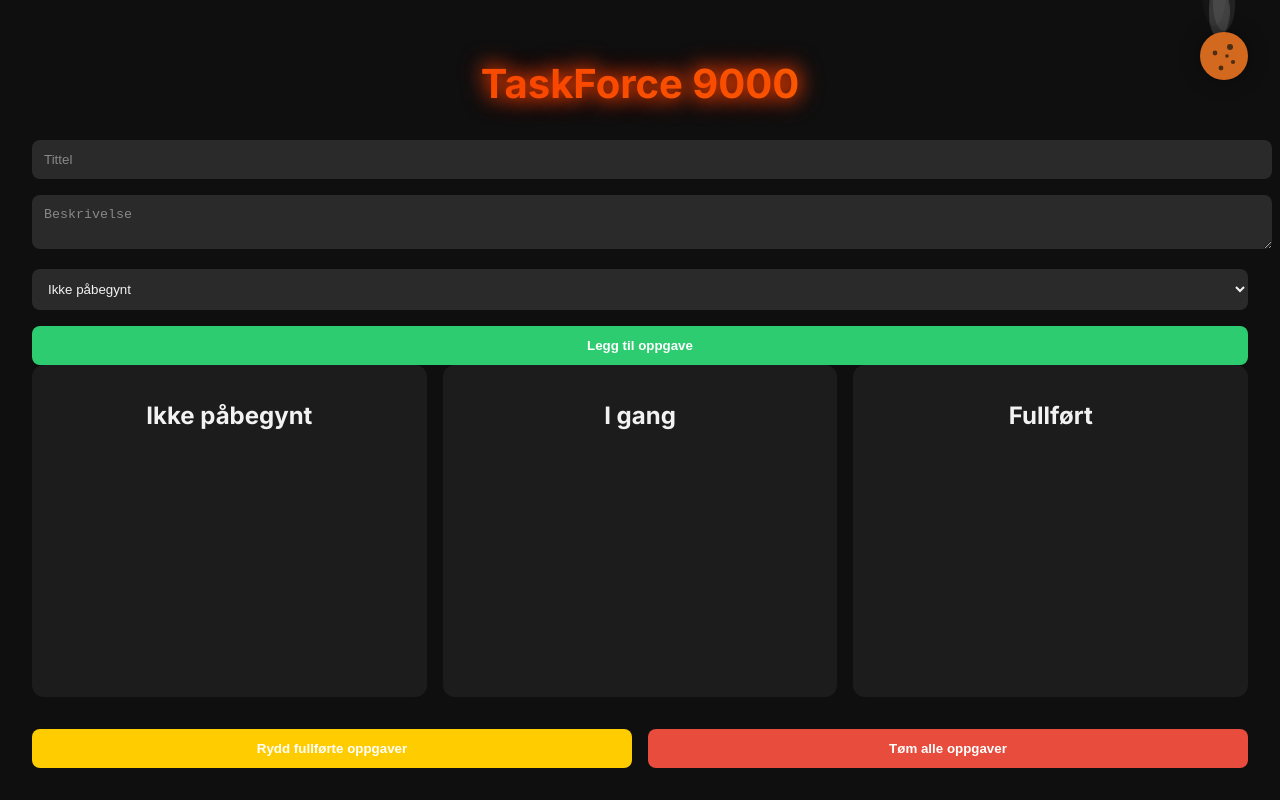
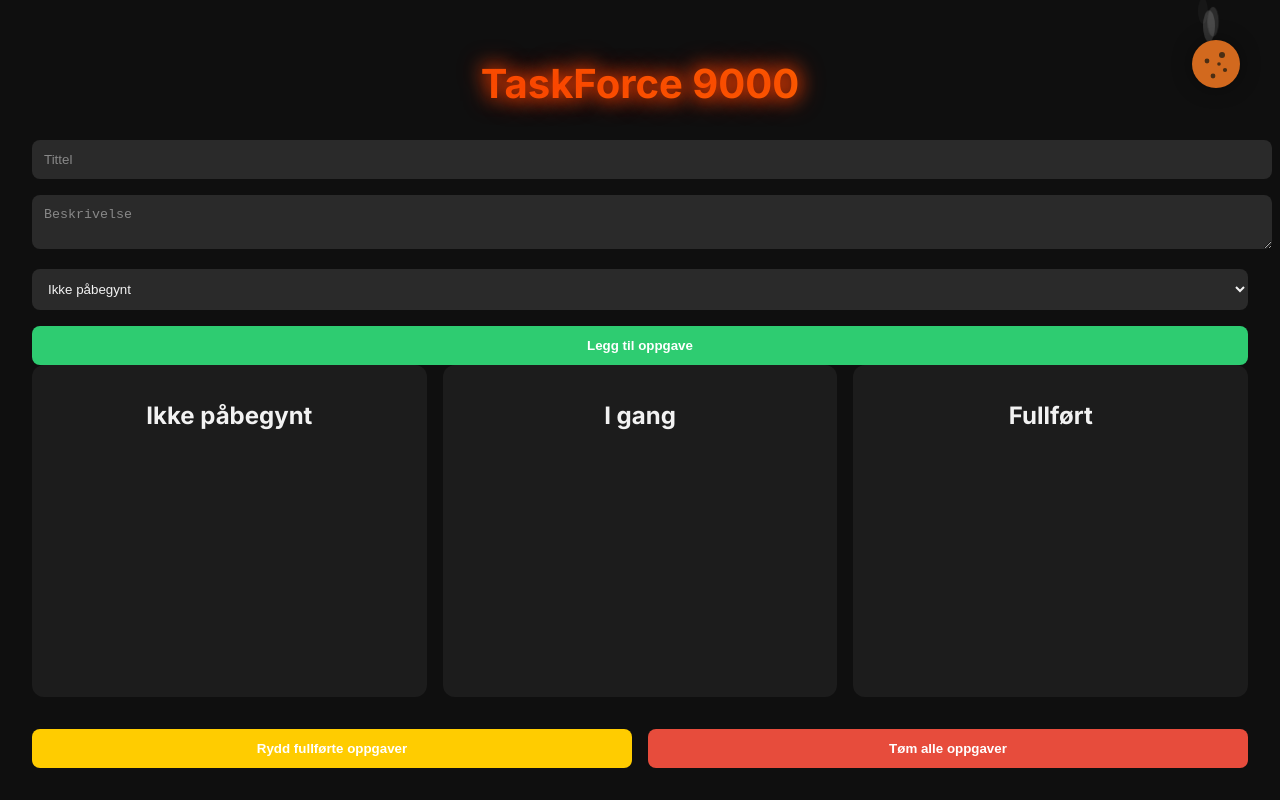
Before and after one commit to Marcus-Kodehode/TaskForce-9000, a React (Vite) app: page / in a window 1280 px wide. Built offline with nearby package versions, Linux system fonts and the light colour scheme.

Commit message:
damn right

```diff
--- a/src/components/Cookie/CookieWithSteam.css
+++ b/src/components/Cookie/CookieWithSteam.css
@@ -1,7 +1,7 @@
 .cookie-container {
   position: fixed;
-    top: 1rem;
-    right: 1rem;
+  top: 1.5rem; /* justert høyde */
+  right: 1.5rem;
   z-index: 9999;
   width: 80px;
   height: 80px;
@@ -15,42 +15,52 @@
   height: 60px;
   filter: drop-shadow(0 0 10px rgba(0, 0, 0, 0.4));
   z-index: 2;
+  transition: transform 0.4s ease-in-out;
+}
+
+.cookie:hover {
+  transform: rotate(20deg) scale(1.05);
 }
 
 /* Steam animations */
 .steam {
   position: absolute;
-    width: 20px;
-    height: 50px;
-    background: rgba(255, 255, 255, 0.4);
+  width: 10px;
+  height: 24px;
+  background: rgba(255, 255, 255, 0.3);
   border-radius: 50%;
-    animation: rise 2s infinite ease-in-out;
+  animation: rise 3s ease-in-out infinite;
   z-index: 1;
+  opacity: 0;
 }
 
 .steam1 {
-    top: -10px;
-    left: 20px;
+  top: 10px; /* før: -10px */
+  left: 22px;
   animation-delay: 0s;
 }
 .steam2 {
-    top: -15px;
-    left: 30px;
-    animation-delay: 0.4s;
+  top: 10px; /* før: -15px */
+  left: 32px;
+  animation-delay: 0.5s;
 }
 .steam3 {
-    top: -20px;
-    left: 25px;
-    animation-delay: 0.8s;
+  top: 10px; /* før: -20px */
+  left: 28px;
+  animation-delay: 1s;
 }
 
 @keyframes rise {
   0% {
-      transform: translateY(0) scale(1);
+    transform: translateY(0) scaleX(0.8) scaleY(1);
+    opacity: 0.3;
+  }
+  50% {
     opacity: 0.5;
+    transform: translateY(-20px) scaleX(1.2) scaleY(1.3);
   }
   100% {
-      transform: translateY(-40px) scale(1.2);
+    transform: translateY(-40px) scaleX(0.9) scaleY(1);
     opacity: 0;
   }
 }
```
Lines whose indentation alone changed are shown as unchanged.
